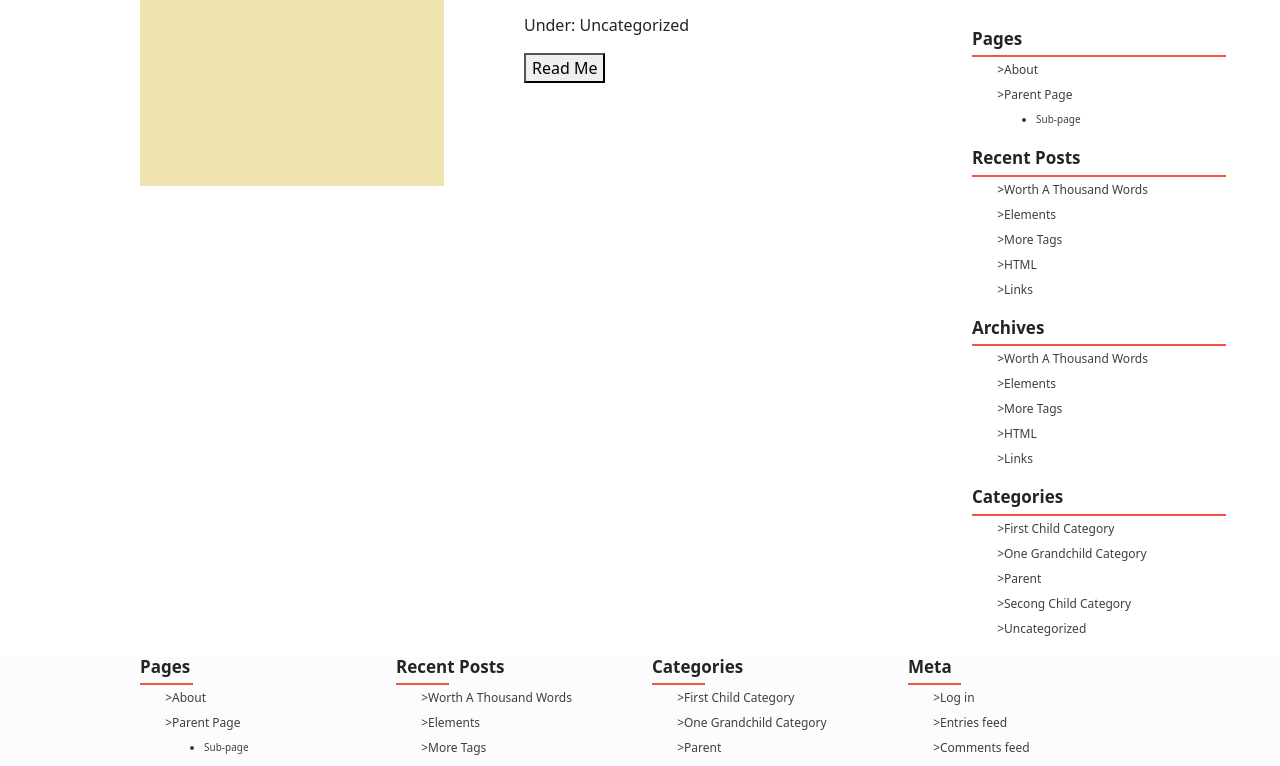
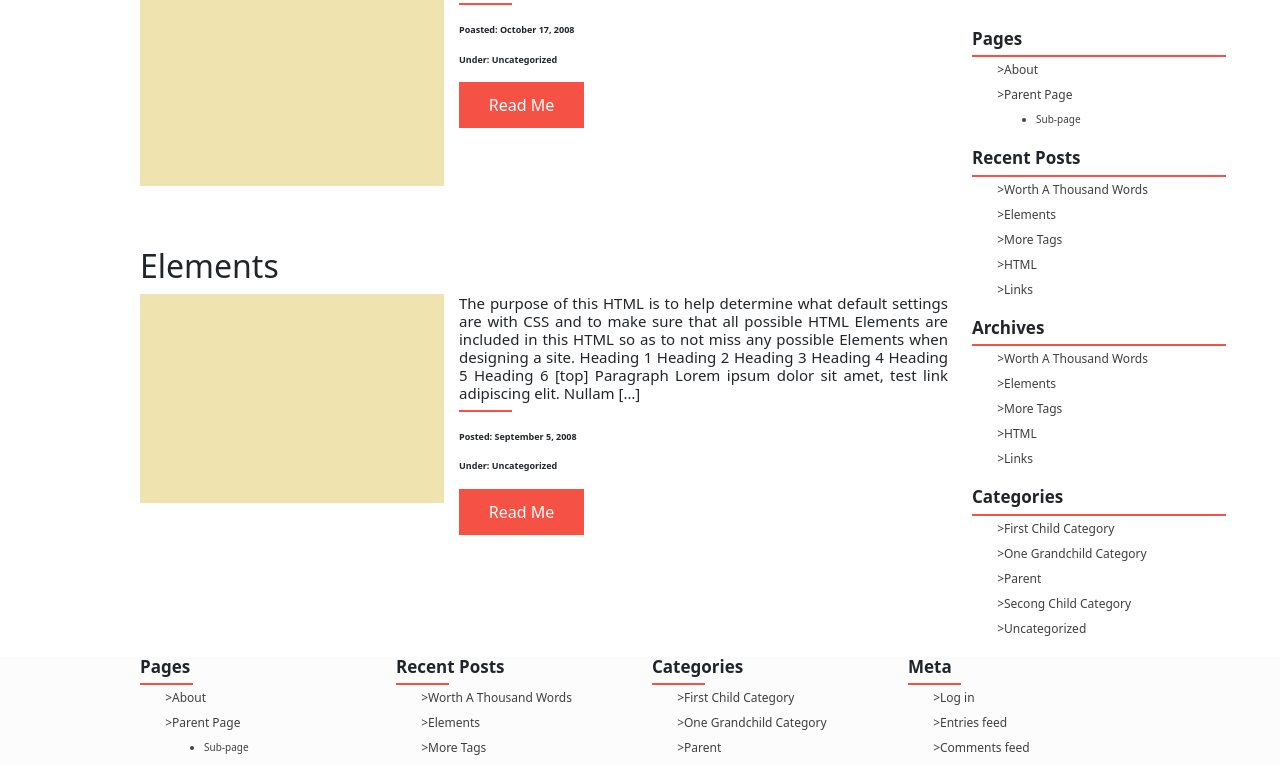
Before and after one commit to partum/Vega, a plain HTML site: page index.html in a window 1280 px wide. Shown: the part 520-1286 px from the top of the page. Drawn offline with nearby package versions, Linux system fonts and the light colour scheme.

Commit message:
formatting posts

```diff
--- a/index.html
+++ b/index.html
@@ -41,18 +41,31 @@
       <div class="row">
         <div class="col-md-9">
           <div class=posts>
-            <article class="post">
-              <span>
-                <h2>Worth A Thousand Words</h2>
+            <article >
+              <h2>Worth A Thousand Words</h2>
+              <div class="post">
                 <div class="image-1"></div>
-              </span>
-              <span>
-                <p>Boat.</p>
+              <span class="post-info">
+                <h4>Boat.</h4>
                 <div class="line"></div>
                 <p>Poasted: October 17, 2008</p>
                 <p>Under: Uncategorized</p>
-                <button>Read Me</button>
+                <button class="read-button">Read Me</button>
               </span>
+              </div>
+            </article>
+            <article >
+              <h2>Elements</h2>
+              <div class="post">
+                <div class="image-1"></div>
+              <span class="post-info">
+                <h4>The purpose of this HTML is to help determine what default settings are with CSS and to make sure that all possible HTML Elements are included in this HTML so as to not miss any possible Elements when designing a site. Heading 1 Heading 2 Heading 3 Heading 4 Heading 5 Heading 6 [top] Paragraph Lorem ipsum dolor sit amet, test link adipiscing elit. Nullam […]</h4>
+                <div class="line"></div>
+                <p>Posted: September 5, 2008</p>
+                <p>Under: Uncategorized</p>
+                <button class="read-button">Read Me</button>
+              </span>
+              </div>
             </article>
           </div>
         </div>
--- a/style.css
+++ b/style.css
@@ -162,6 +162,7 @@ input {
   height: 209px;
   background-color: #efe3af;
   display: inline-block;
+  flex-shrink: 0;
 }
 article {
   padding-top: 61px;
@@ -170,3 +171,24 @@ article {
   display: flex;
   flex-direction: row;
 }
+.post-info {
+  margin-left: 15px;
+}
+.post-info p {
+  font-weight: 800;
+  font-size: 9px;
+}
+.line + p {
+  margin-top: 18px;
+}
+h4 {
+  font-size: 15px !important;
+  text-align: justify;
+}
+.read-button {
+  border: none;
+  background-color: #f55145;
+  color: white;
+  height: 46px;
+  width: 125px;
+}
```
